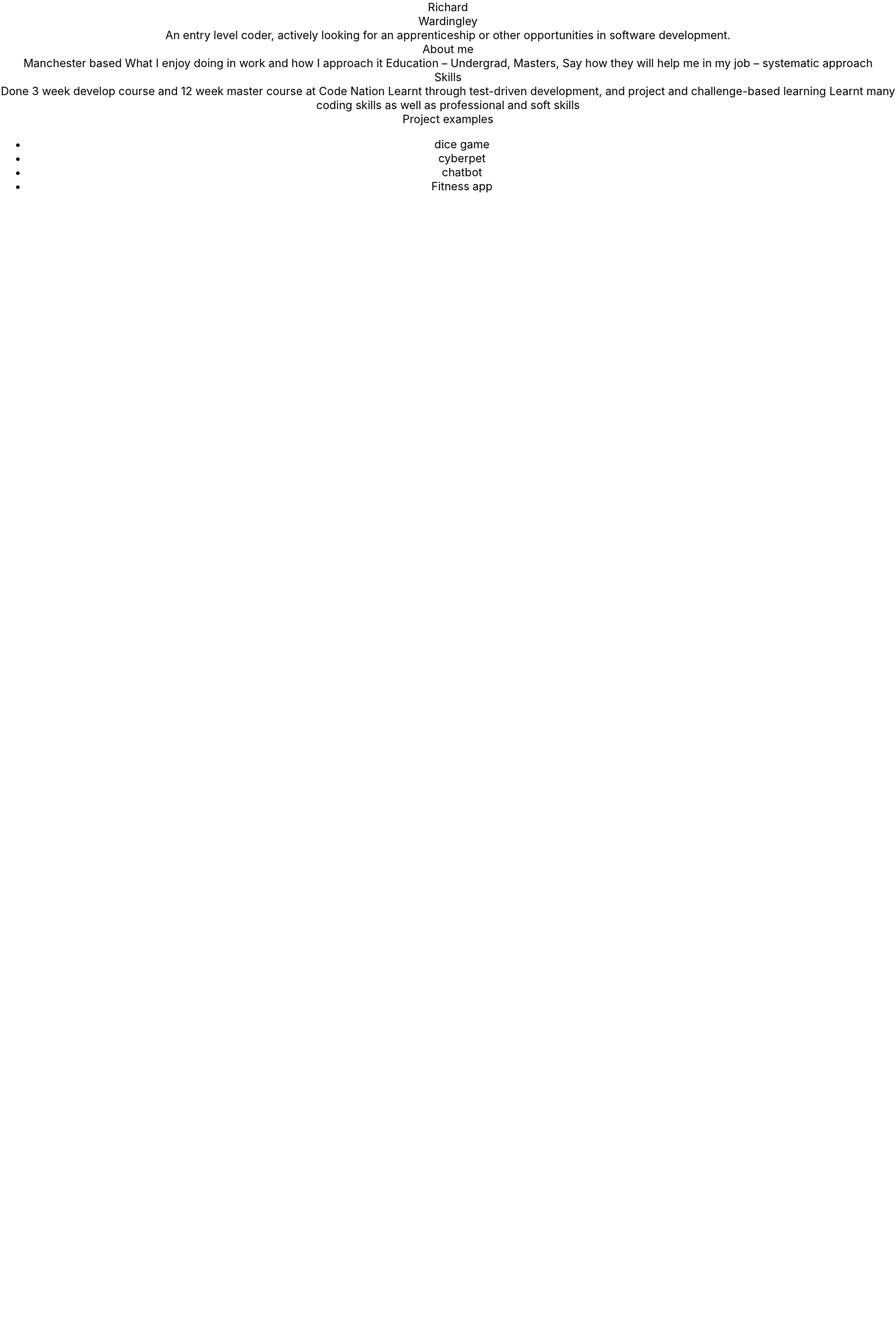
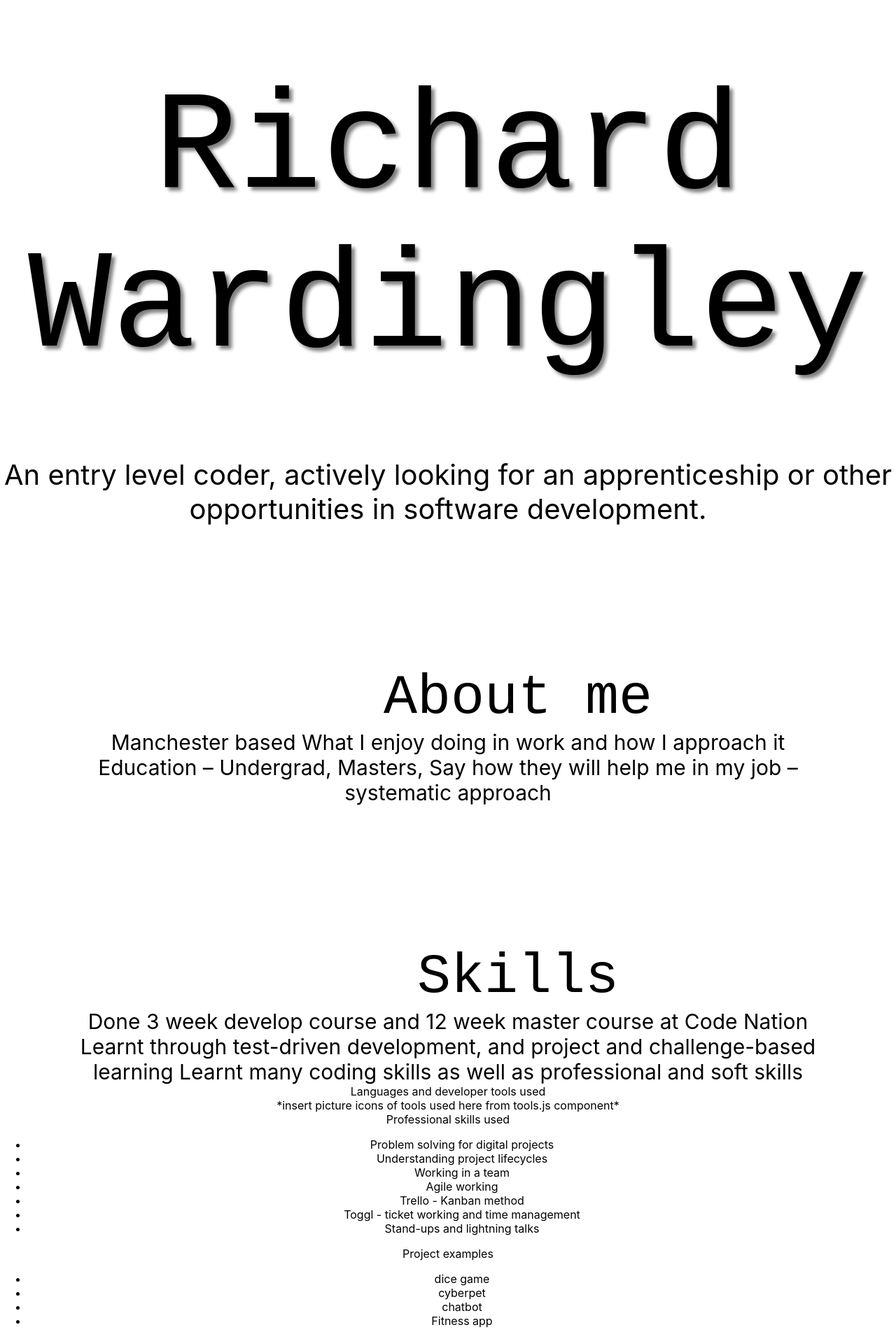
Before and after one commit to richardwardingley/portfolio-react, a React (Create React App) app: page / in a window 1280 px wide. Shown: the whole page at 70% size. Before the commit the page ends 800 px from the top, so only its background shows below. Built offline with nearby package versions, Linux system fonts and the light colour scheme.

Commit message:
added css

```diff
--- a/src/components/AboutMe.css
+++ b/src/components/AboutMe.css
@@ -0,0 +1,10 @@
+#aboutMeTitle {
+    font-size: 80px;
+    font-family: monospace;
+    padding: 200px 0 0 200px;
+}
+#aboutText {
+    font-size: 30px;
+    padding-left: 100px;
+    padding-right: 100px;
+}
--- a/src/components/AboutMe.js
+++ b/src/components/AboutMe.js
@@ -5,8 +5,8 @@ import './AboutMe.css';
 const AboutMe = () => {
     return (
         <div>
-            <div>About me</div>
-            <div>
+            <div id="aboutMeTitle">About me</div>
+            <div id="aboutText">
                 Manchester based
                 What I enjoy doing in work and how I approach it
                 Education – Undergrad, Masters, Say how they will help me in my job – systematic approach
--- a/src/components/Landing.css
+++ b/src/components/Landing.css
@@ -0,0 +1,11 @@
+#landingName {
+    text-align: center;
+    font-size: 200px;
+    font-family: monospace;
+    padding: 100px 0 100px 0;
+    text-shadow: 5px 5px 5px grey;
+}
+#landingText {
+    font-size: 40px;
+    text-align: center;
+}
--- a/src/components/Landing.js
+++ b/src/components/Landing.js
@@ -1,10 +1,11 @@
 import React from 'react';
+import './Landing.css';
 
 const Landing = () => {
     return (
         <div>
-            <div>Richard<br></br>Wardingley</div>
-            <div>An entry level coder, actively looking for an apprenticeship or other opportunities in software development.</div>
+            <div id="landingName">Richard<br></br>Wardingley</div>
+            <div id="landingText">An entry level coder, actively looking for an apprenticeship or other opportunities in software development.</div>
         </div>
     )
 }
--- a/src/components/Skills.css
+++ b/src/components/Skills.css
@@ -0,0 +1,15 @@
+#skillsTitle {
+    font-size: 80px;
+    font-family: monospace;
+    padding: 200px 0 0 200px;
+}
+#skillsText {
+    font-size: 30px;
+    padding-left: 100px;
+    padding-right: 100px;
+}
+.skillsToolsSubTitles {
+    font-size: 40px;
+    padding-left: 100px;
+    padding-right: 100px;
+}
--- a/src/components/Skills.js
+++ b/src/components/Skills.js
@@ -1,13 +1,32 @@
 import React from 'react';
+import './Skills.css';
 
 const Skills = () => {
     return (
         <div>
-            <div>Skills</div>
             <div>
-                Done 3 week develop course and 12 week master course at Code Nation
-                Learnt through test-driven development, and project and challenge-based learning
-                Learnt many coding skills as well as professional and soft skills
+                <div id="skillsTitle">Skills</div>
+                <div id="skillsText">
+                    Done 3 week develop course and 12 week master course at Code Nation
+                    Learnt through test-driven development, and project and challenge-based learning
+                    Learnt many coding skills as well as professional and soft skills
+                </div>
+            </div>
+            <div>
+                <div>Languages and developer tools used</div>
+                <div>*insert picture icons of tools used here from tools.js component*</div>
+            </div>
+            <div>
+                <div>Professional skills used</div>
+                <ul>
+                    <li>Problem solving for digital projects</li>
+                    <li>Understanding project lifecycles</li>
+                    <li>Working in a team</li>
+                    <li>Agile working</li>
+                    <li>Trello - Kanban method</li>
+                    <li>Toggl - ticket working and time management </li>
+                    <li>Stand-ups and lightning talks</li>
+                </ul>
             </div>
         </div>
     )
```
Also changed, not shown: 1 other file (tests, documents, lock files or other folders).
